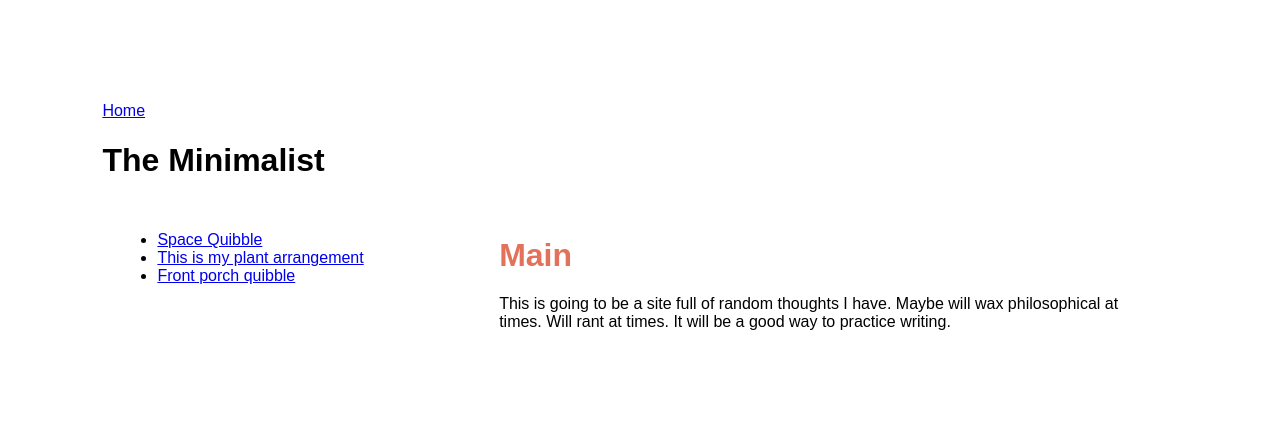
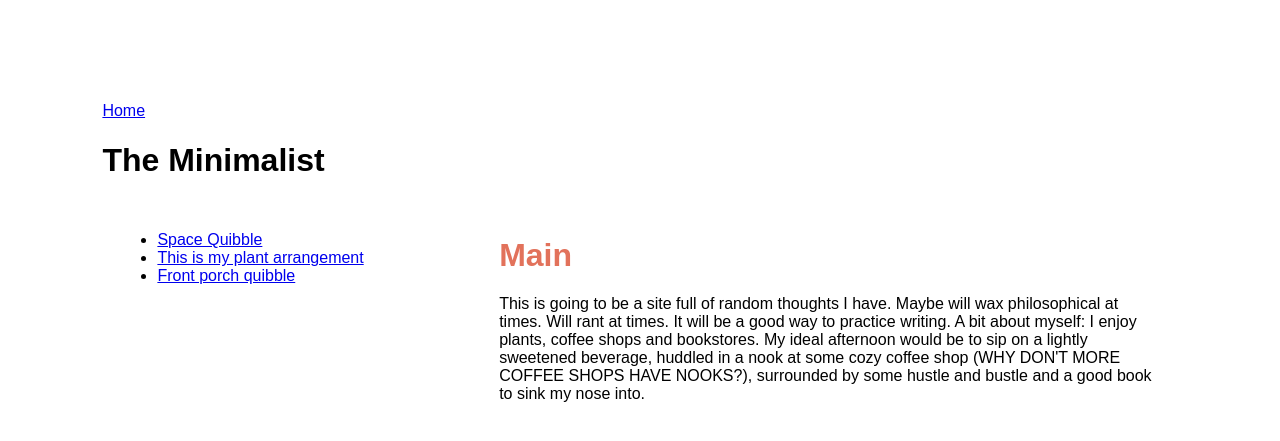
Before and after one commit to heyluney/heyluney.github.io, a Jekyll site: the page built from index.html, in a window 1280 px wide. Shown: the top 441 px of the page. Built offline with Jekyll 4.4.1, drawn with Linux system fonts in a browser that asks for light colours.

Commit message:
Update index.html

```diff
--- a/index.html
+++ b/index.html
@@ -4,3 +4,5 @@ layout: default
 ---
 
 This is going to be a site full of random thoughts I have. Maybe will wax philosophical at times. Will rant at times. It will be a good way to practice writing.
+
+A bit about myself: I enjoy plants, coffee shops and bookstores. My ideal afternoon would be to sip on a lightly sweetened beverage, huddled in a nook at some cozy coffee shop (WHY DON'T MORE COFFEE SHOPS HAVE NOOKS?), surrounded by some hustle and bustle and a good book to sink my nose into.
```
